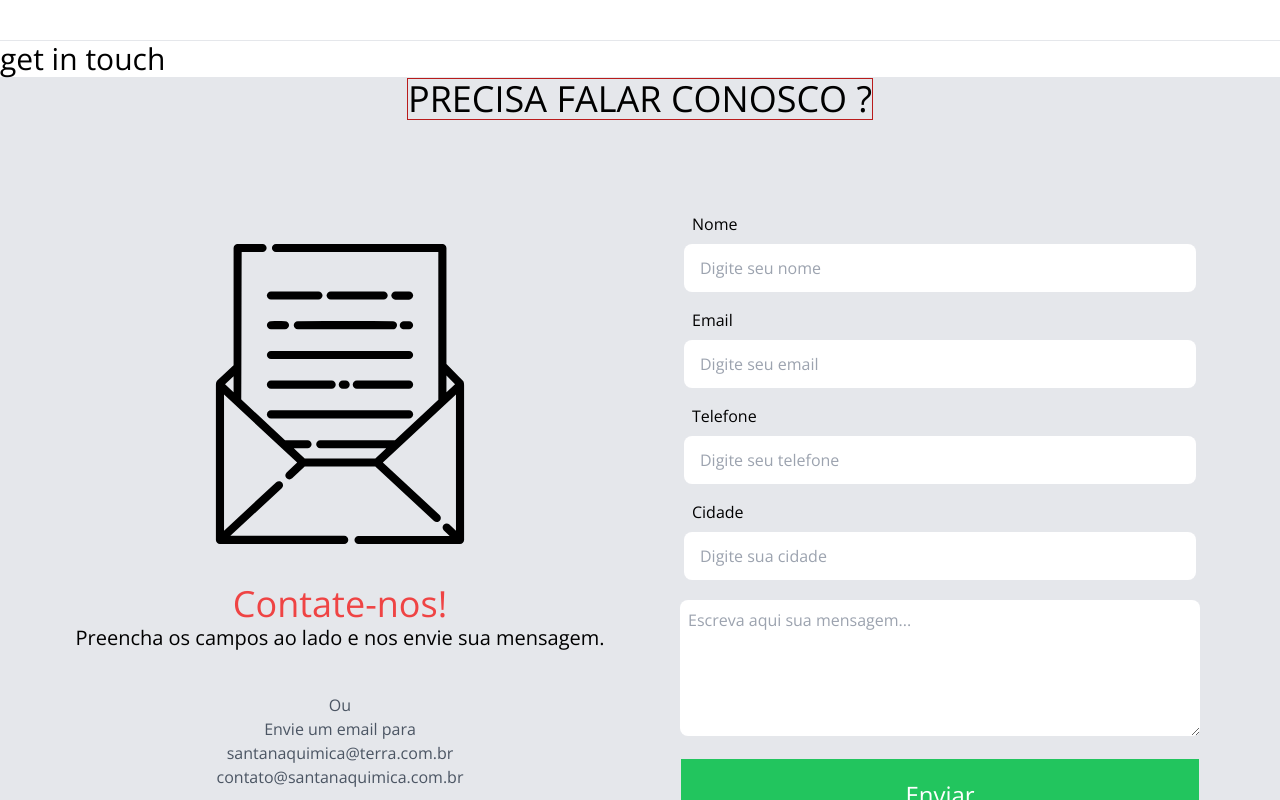
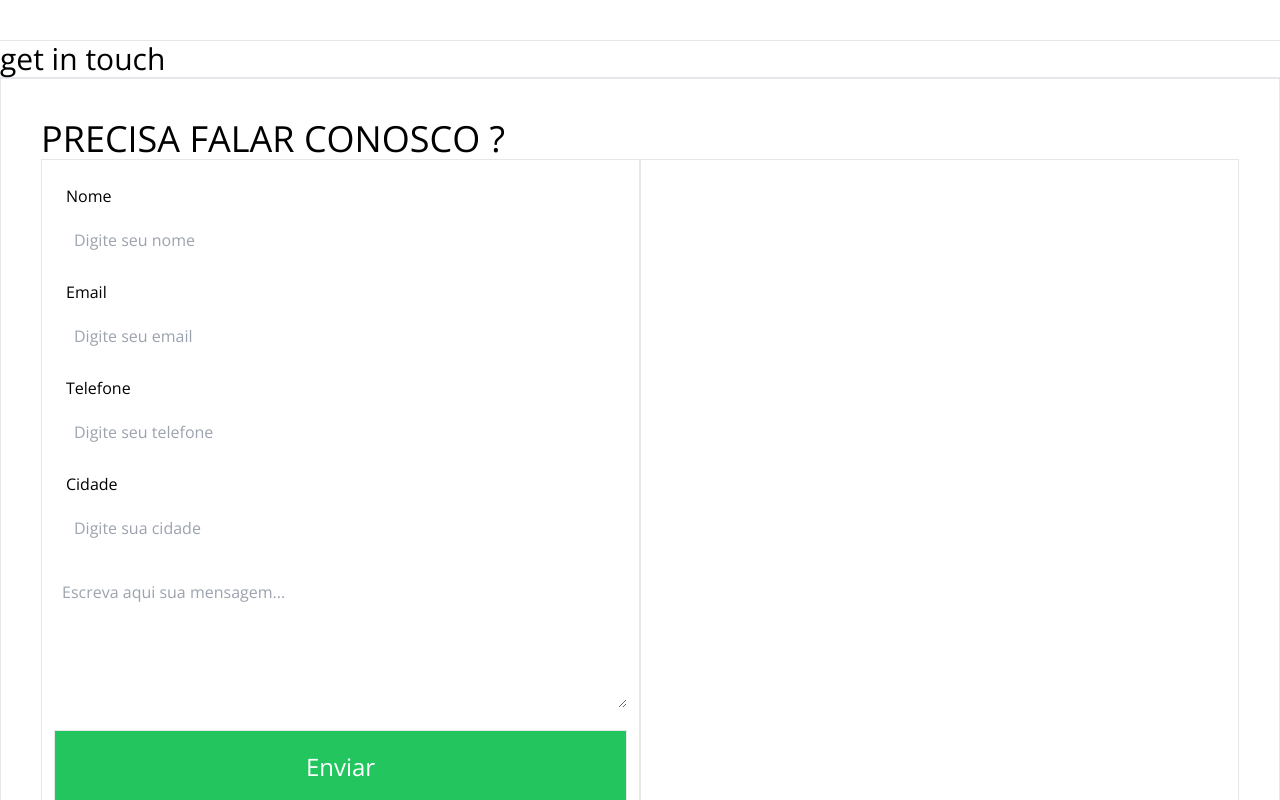
Before and after one commit to jcsj89/front-santana, a Next.js app: page / in a window 1280 px wide. Shown: the part 3360-4160 px from the top of the page. Built offline with nearby package versions, Linux system fonts and the light colour scheme; a web font is replaced by a local one.

Commit message:
started changes in contact session

```diff
--- a/src/app/(public)/page.tsx
+++ b/src/app/(public)/page.tsx
@@ -48,7 +48,7 @@ export default function Home() {
       </SessionBase>
 
       {/* section contact */}
-      <SessionBase className="bg-gray-200 flex-col justify-center items-center">
+      <SessionBase className="flex-col justify-center items-center">
         <SectionContact />
       </SessionBase>
     </main>
--- a/src/components/site/home/sections/ContactSection.tsx
+++ b/src/components/site/home/sections/ContactSection.tsx
@@ -1,40 +1,27 @@
 "use client";
 
 import ContactForm from "@/components/form/ContactForm";
-import Image from "next/image";
 
-const SectionContact = () => {
+const ContactSection = () => {
   return (
-    <>
-      <h1 className="text-4xl uppercase border border-red-700">
-        Precisa falar conosco ?
-      </h1>
+    <div className="flex flex-col border p-10 w-full">
+      <h1 className="text-4xl uppercase ">Precisa falar conosco ?</h1>
 
-      <div className="flex justify-center items-center w-full p-10 ">
-        <div className="flex flex-col w-1/2 justify-center items-center">
-          <Image
-            width={300}
-            height={300}
-            alt=""
-            src={"/img/open-mail-svgrepo-com.svg"}
-          />
-          <p className="pt-10 text-4xl text-red-500">Contate-nos!</p>
-          <p className="text-xl">
-            Preencha os campos ao lado e nos envie sua mensagem.
-          </p>
-          <div className="flex flex-col justify-center items-center border-t w-full mt-6 p-4 text-gray-600">
-            <span>Ou</span>
-            <p>Envie um email para</p>
-            <span>santanaquimica@terra.com.br</span>
-            <span>contato@santanaquimica.com.br</span>
-          </div>
-        </div>
-        <div className="flex flex-col w-1/2 justify-center   p-7">
+      <div className="flex">
+        {/* left column */}
+        <div className="flex flex-col w-1/2 border">
           <ContactForm />
+         </div>
+
+        {/* right column */}
+        <div className="flex flex-col w-1/2 border">
+
         </div>
       </div>
-    </>
+
+
+    </div>
   );
 };
 
-export default SectionContact;
+export default ContactSection;
```
Also changed, not shown: package.json (+8 -8 lines), 1 other file (tests, documents, lock files or other folders).
